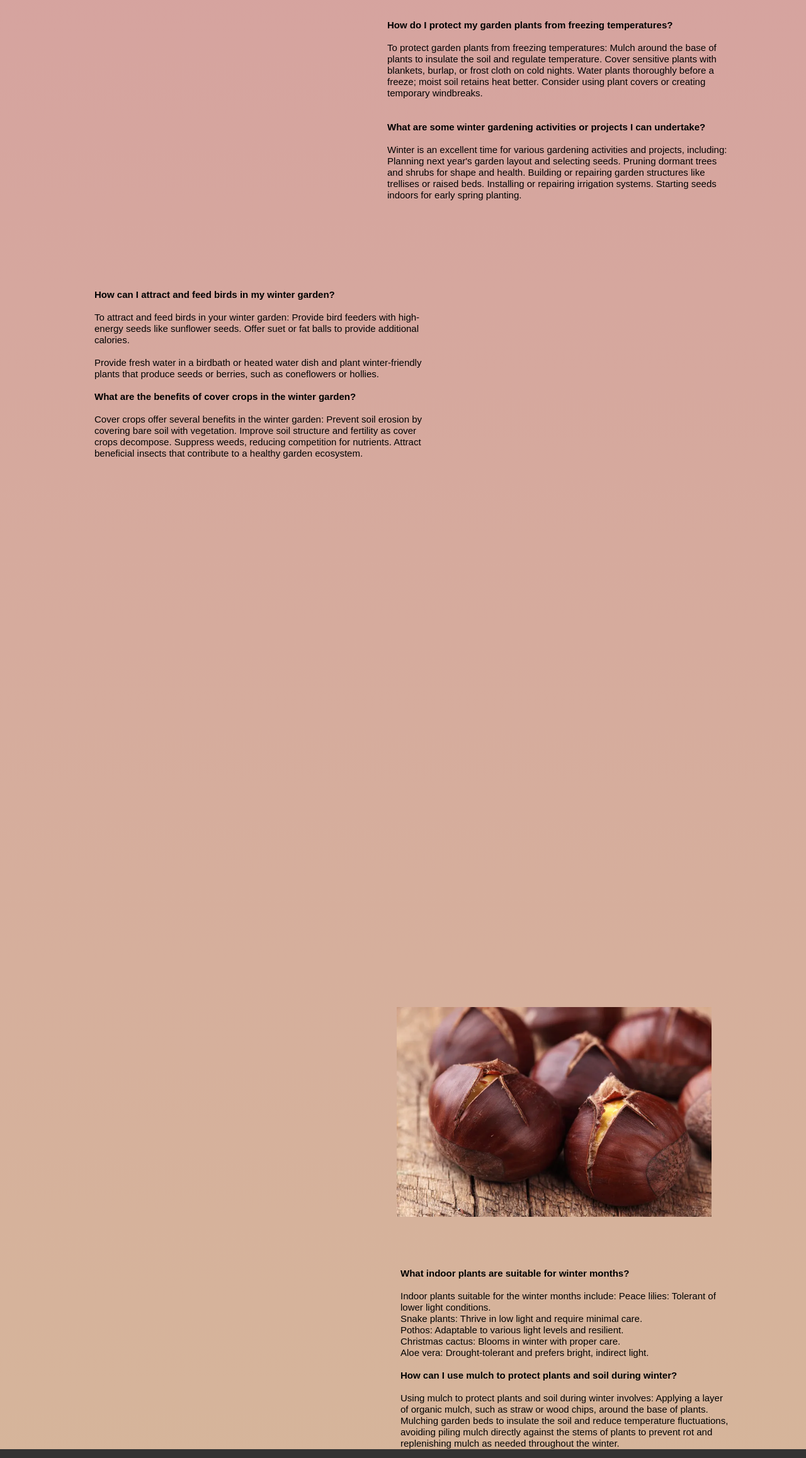
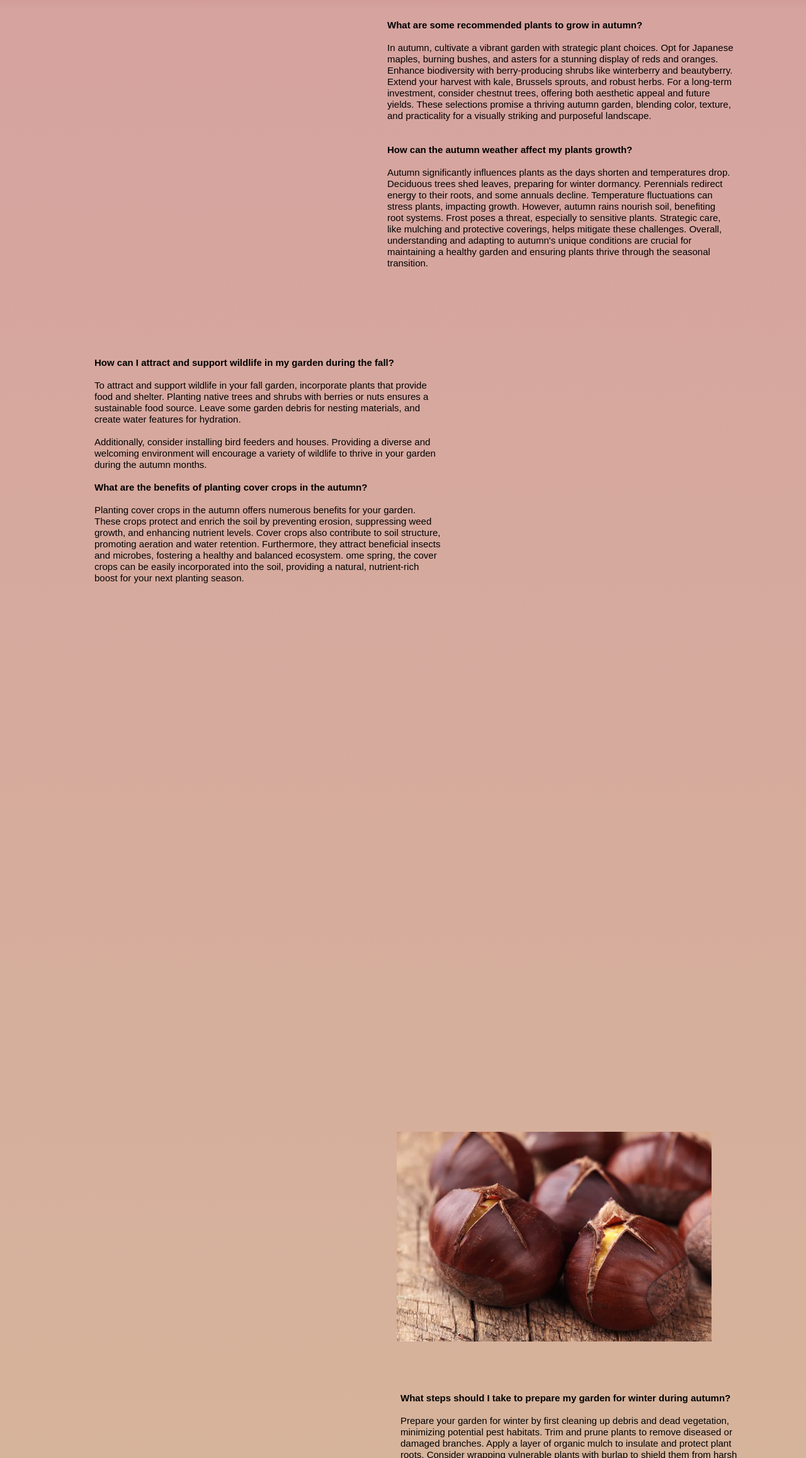
Before and after one commit to Weronika-Podgorska/Leafy-Life, a plain HTML site: page Autumn Page/autumn.html in a window 1280 px wide. Shown: the part 1210-3525 px from the top of the page at 63% size. Drawn offline with Linux system fonts and the light colour scheme.

Commit message:
Add files via upload

```diff
--- a/Autumn Page/autumn.css
+++ b/Autumn Page/autumn.css
@@ -6,7 +6,7 @@
 }
 
 body{
-  background-image: linear-gradient(to bottom,#c17d78 30%,#d6a39f 30%, #d6b79a 100% );
+  background-image: linear-gradient(to bottom,#c17d78 28%,#d6a39f 30%, #d6b79a 100% );
   font-family:'Amatic SC', sans-serif;
   max-width: 1920px;
   margin: 0 auto; /* Center the content */
@@ -52,7 +52,7 @@ nav li a:hover {
 .dropdown-content {
     display: none;
     position: absolute;
-    background-color: rgb(121, 177, 199);
+    background-color: rgb(130, 71, 57);
     min-width: 120px;
     box-shadow: 0 6px 12px 0 rgba(0,0,0,0.2);
     z-index: 1;
@@ -67,7 +67,7 @@ nav li a:hover {
   }
 
 .dropdown-content a:hover {
-    background-color: rgb(56, 133, 156);
+    background-color: rgb(173, 98, 80);
   }
 
 .dropdown:hover .dropdown-content {
--- a/Autumn Page/autumn.html
+++ b/Autumn Page/autumn.html
@@ -29,15 +29,15 @@
             <li class="dropdown">
               <a href="#" class="dropbtn">seasons</a>
               <div class="dropdown-content">
-                <a href="/Leafy-Life/Winter Page/winter.html">Winter</a>
-                <a href="/Leafy-Life/Summer Page/Summer.html">Summer</a>
-                <a href="/Leafy-Life/Spring Page/spring.html">Spring</a>
-                <a href="/Leafy-Life/Autumn Page/autumn.html">Autumn</a>
+                <a href="/Winter Page/winter.html">Winter</a>
+                <a href="/summer/summer/Summer.html">Summer</a>
+                <a href="/spring website/spring.html">Spring</a>
+                <a href="/Autumn Page/autumn.html">Autumn</a>
               </div>
             </li>
-            <li><a href="/Leafy-Life/Calendar/index.html">calendar</a></li>
-            <li><a href="/Leafy-Life/Leafy Life Homepage/1SThomepage.html">Homepage</a></li>
-            <li><a href="/Leafy-Life/Winter Page/login.html">Login</a></li>
+            <li><a href="/calender/index.html">calendar</a></li>
+            <li><a href="/LeafJoeMama/1SThomepage.html">Homepage</a></li>
+            <li><a href="/Winter Page/login.html">Login</a></li>
           </ul>
         </nav>
 
@@ -68,25 +68,25 @@
 </div>
 
 <div class="section1">
-<p ><strong>How do I protect my garden plants from freezing temperatures?</strong>
+<p ><strong>What are some recommended plants to grow in autumn?</strong>
     <br></br>
-    To protect garden plants from freezing temperatures: Mulch around the base
-    of plants to insulate the soil and regulate temperature. Cover sensitive
-    plants with blankets, burlap, or frost cloth on cold nights. Water plants
-    thoroughly before a freeze; moist soil retains heat better. Consider using
-    plant covers or creating temporary windbreaks.
+    In autumn, cultivate a vibrant garden with strategic plant choices. Opt for Japanese maples, burning bushes, and asters for a stunning display of reds and oranges.
+     Enhance biodiversity with berry-producing shrubs like winterberry and beautyberry. Extend your harvest with kale, Brussels sprouts, and robust herbs.
+     For a long-term investment, consider chestnut trees, offering both aesthetic appeal and future yields.
+    These selections promise a thriving autumn garden, blending color, texture, and practicality for a visually striking and purposeful landscape.
 
 </p>
 <br>
 <br>
-<p ><strong> What are some winter gardening activities or projects I can undertake?
+<p ><strong> How can the autumn weather affect my plants growth?
 </strong>
     <br></br>
-    Winter is an excellent time for various gardening activities and projects, including:
-Planning next year's garden layout and selecting seeds. Pruning dormant
-trees and shrubs for shape and health. Building or repairing garden
-structures like trellises or raised beds. Installing or repairing
-irrigation systems. Starting seeds indoors for early spring planting.
+    Autumn significantly influences plants as the days shorten and temperatures drop. Deciduous trees shed leaves, preparing for winter dormancy.
+     Perennials redirect energy to their roots, and some annuals decline. Temperature fluctuations can stress plants, impacting growth.
+     However, autumn rains nourish soil, benefiting root systems. Frost poses a threat, especially to sensitive plants.
+     Strategic care, like mulching and protective coverings, helps mitigate these challenges.
+     Overall, understanding and adapting to autumn's unique conditions are crucial for maintaining a healthy garden
+      and ensuring plants thrive through the seasonal transition.
 
 
 </p>
@@ -96,29 +96,28 @@ irrigation systems. Starting seeds indoors for early spring planting.
 
 <div class="section2">
 <p >
-    <strong>How can I attract and feed birds in my winter garden?</strong>
+    <strong>How can I attract and support wildlife in my garden during the fall?</strong>
     <br></br>
-    To attract and feed birds in your winter garden: Provide bird feeders
-    with high-energy seeds like sunflower seeds. Offer suet or fat balls
-    to provide additional calories.
+    To attract and support wildlife in your fall garden, incorporate plants that provide food and shelter.
+    Planting native trees and shrubs with berries or nuts ensures a sustainable food source.
+     Leave some garden debris for nesting materials, and create water features for hydration.
 
 
     <br></br>
-    Provide fresh water in a birdbath or heated water dish and plant
-    winter-friendly plants that produce seeds or berries, such as
-    coneflowers or hollies.
+
+    Additionally, consider installing bird feeders and houses.
+    Providing a diverse and welcoming environment will encourage a variety of wildlife to thrive in your garden during the autumn months.
 </p>
 <br>
 <p >
-    <strong>What are the benefits of cover crops in the winter garden?
+    <strong>What are the benefits of planting cover crops in the autumn?
     </strong>
     <br></br>
-    Cover crops offer several benefits in the winter garden: Prevent soil
-    erosion by covering bare soil with vegetation. Improve soil structure
-    and fertility as cover <br> crops decompose. Suppress weeds, reducing
-    competition for nutrients. Attract beneficial insects that contribute
-    to a healthy garden ecosystem.
-
+    Planting cover crops in the autumn offers numerous benefits for your garden.
+    These crops protect and enrich the soil by preventing erosion, suppressing weed growth, and enhancing nutrient levels.
+    Cover crops also contribute to soil structure, promoting aeration and water retention.
+    Furthermore, they attract beneficial insects and microbes, fostering a healthy and balanced ecosystem.
+    ome spring, the cover crops can be easily incorporated into the soil, providing a natural, nutrient-rich boost for your next planting season.
 
 </p>
 </div>
@@ -132,26 +131,23 @@ irrigation systems. Starting seeds indoors for early spring planting.
 </div>
 
 <div class="section3">
-  <p><strong>What indoor plants are suitable for winter months?
+  <p><strong>What steps should I take to prepare my garden for winter during autumn?
   </strong>
     <br></br>
-    Indoor plants suitable for the winter months include:
-Peace lilies: Tolerant of <br> lower light conditions. <br>
-Snake plants: Thrive in low light and require minimal care. <br>
-Pothos: Adaptable to various light levels and resilient. <br>
-Christmas cactus: Blooms in winter with proper care. <br>
-Aloe vera: Drought-tolerant and prefers bright, indirect light.
+    Prepare your garden for winter by first cleaning up debris and dead vegetation, minimizing potential pest habitats.
+    Trim and prune plants to remove diseased or damaged branches. Apply a layer of organic mulch to insulate and protect plant roots. Consider wrapping vulnerable plants with burlap to shield them from harsh winter winds. Drain and store hoses, and safeguard delicate containers from frost.
+    Lastly, perform a thorough soil test and amend as needed, ensuring a nutrient-rich foundation for the next growing season.
 
   </p>
   <br>
-  <p><strong>How can I use mulch to protect plants and soil during winter?
+  <p><strong>What role do mulching and composting play in autumn gardening?
   </strong>
     <br></br>
-    Using mulch to protect plants and soil during winter involves: Applying a layer <br> of
-    organic mulch, such as straw or wood chips, around the base of plants. <br> Mulching garden
-    beds to insulate the soil and reduce temperature fluctuations, avoiding piling mulch
-    directly against the stems of plants to prevent rot and replenishing mulch as needed throughout the winter.
-
+    Mulching and composting are integral to autumn gardening. Mulch insulates plant roots, regulating soil temperature and protecting against frost.
+     It also suppresses weeds and conserves moisture, crucial during fall's variable weather. Composting enriches soil with organic matter,
+     enhancing fertility. As leaves and garden debris accumulate, composting becomes an eco-friendly solution, reducing waste and
+      providing nutrient-rich soil amendments for a thriving garden in the following seasons.
+    Together, these practices promote a healthy and resilient garden ecosystem.
   </p>
 </div>
 
```
